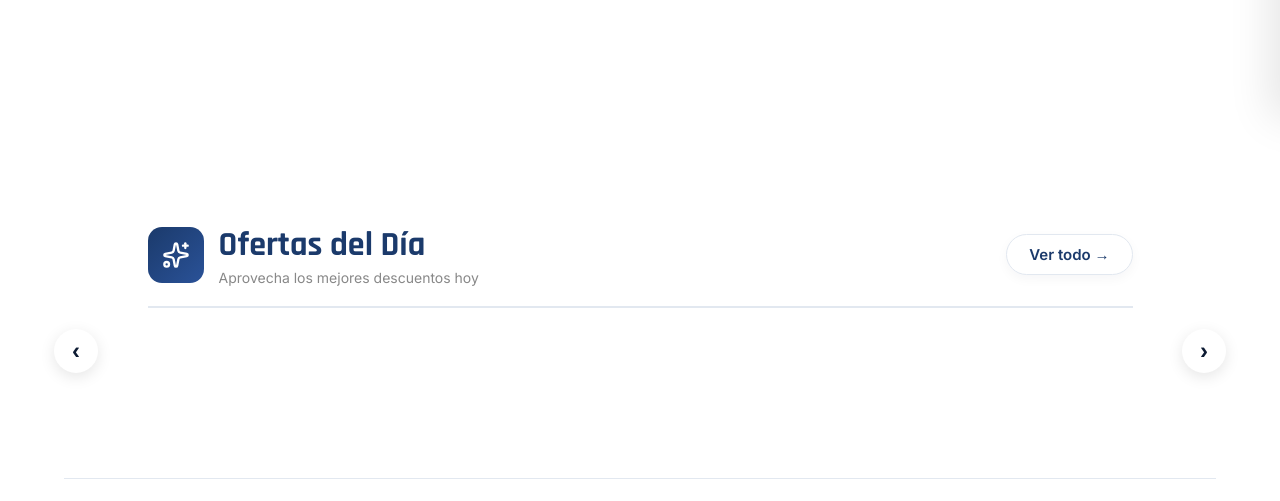
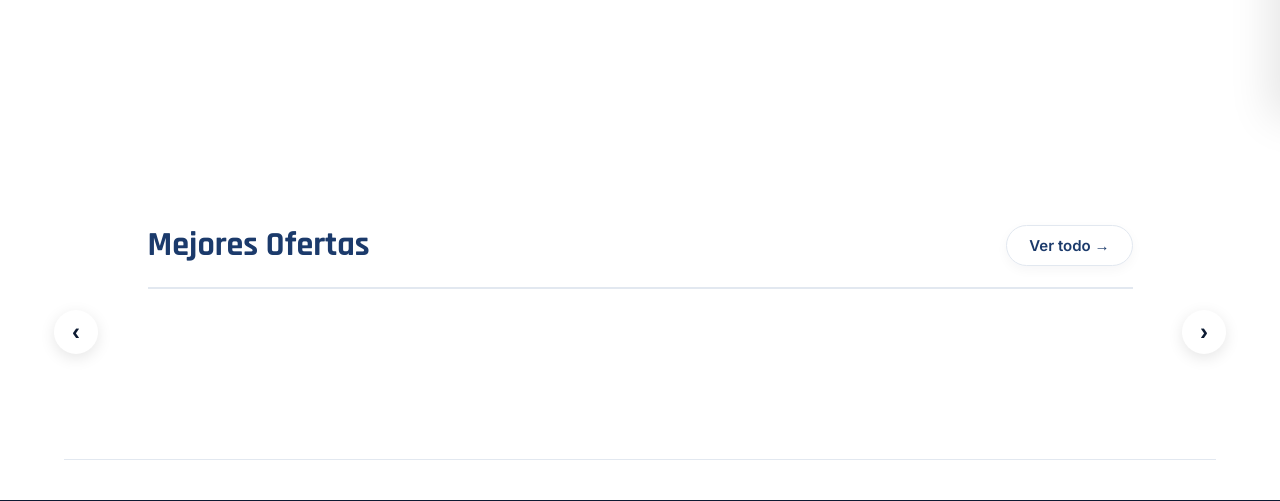
Before and after one commit to Javiermald06/catalogo-electrodomesticos-h, a PHP site: page / in a window 1280 px wide. Shown: the part 682-1183 px from the top of the page. Run offline with PHP 8.4, Linux system fonts and the light colour scheme; the visitor is signed in with stand-in values (Sample User, id 1); data that the repository does not hold is empty; a stand-in replaces the project's code that opens the database connection; some libraries are stand-ins or nearby versions.

Commit message:
index.php: Simplificación de cabecera de ofertas y adición de versión de caché

```diff
--- a/index.php
+++ b/index.php
@@ -9,14 +9,13 @@
     content="Catálogo de electrodomésticos en Tacna. Las mejores marcas en línea blanca, TVs y tecnología para el hogar.">
   <title>ElectroHogar Tacna — Catálogo</title>
   <link rel="icon" type="image/png" href="assets/img/logo_electrohogar.png">
-  <!-- Preconnect: elimina latencia DNS/TLS de CDNs externos -->
   <link rel="preconnect" href="https://fonts.googleapis.com" crossorigin>
   <link rel="preconnect" href="https://fonts.gstatic.com" crossorigin>
   <link rel="dns-prefetch" href="https://unpkg.com">
   <link
     href="https://fonts.googleapis.com/css2?family=Rajdhani:wght@400;600;700&family=Outfit:wght@300;400;500;600&display=swap"
     rel="stylesheet">
-  <link rel="stylesheet" href="css/styles.css">
+  <link rel="stylesheet" href="css/styles.css?v=1.3">
   <link href="https://fonts.googleapis.com/css2?family=Michroma&display=swap" rel="stylesheet">
 </head>
 
@@ -24,7 +23,6 @@
 
   <?php include 'includes/header.php'; ?>
 
-  <!-- GLOBAL PRELOADER (Aparece solo como bienvenida al sitio web) -->
   <div id="global-loader" class="global-loader">
     <div class="loader-pulse"></div>
     <div
@@ -34,10 +32,8 @@
 
   <main>
     <section class="hero-slider" id="main-slider" aria-label="Destacados">
-      <!-- El JS inyectará los .slide exactamente aquí -->
       <div class="slider-wrapper" id="banner-wrapper"></div>
 
-      <!-- Controles estilo Glassmorphism -->
       <button class="slider-control prev" aria-label="Anterior slide" onclick="moveHeroSlide(-1)">
         <svg xmlns="http://www.w3.org/2000/svg" width="24" height="24" viewBox="0 0 24 24" fill="none"
           stroke="currentColor" stroke-width="2" stroke-linecap="round" stroke-linejoin="round">
@@ -119,13 +115,7 @@
 
     <section class="carousel-section" id="ofertas" aria-labelledby="titulo-ofertas">
       <div class="cat-section-header">
-        <div style="display: flex; align-items: center; gap: 15px;">
-          <div class="cat-section-icon"><i data-lucide="sparkles"></i></div>
-          <div>
-            <h2 id="titulo-ofertas" class="cat-section-title"> Ofertas <span>del Día</span></h2>
-            <div class="cat-section-subtitle">Aprovecha los mejores descuentos hoy</div>
-          </div>
-        </div>
+        <h2 id="titulo-ofertas" class="cat-section-title">Mejores Ofertas</h2>
         <a href="catalogo.php" class="cat-see-all-link">Ver todo →</a>
       </div>
       <div class="carousel-wrapper">
@@ -137,7 +127,6 @@
       </div>
     </section>
 
-    <!-- Separador entre Ofertas y Productos -->
     <div style="padding: 20px 0 40px 0; display: flex; justify-content: center;">
       <hr style="border: 0; height: 1px; background: #e2e8f0; width: 90%; max-width: 1200px;">
     </div>
```
